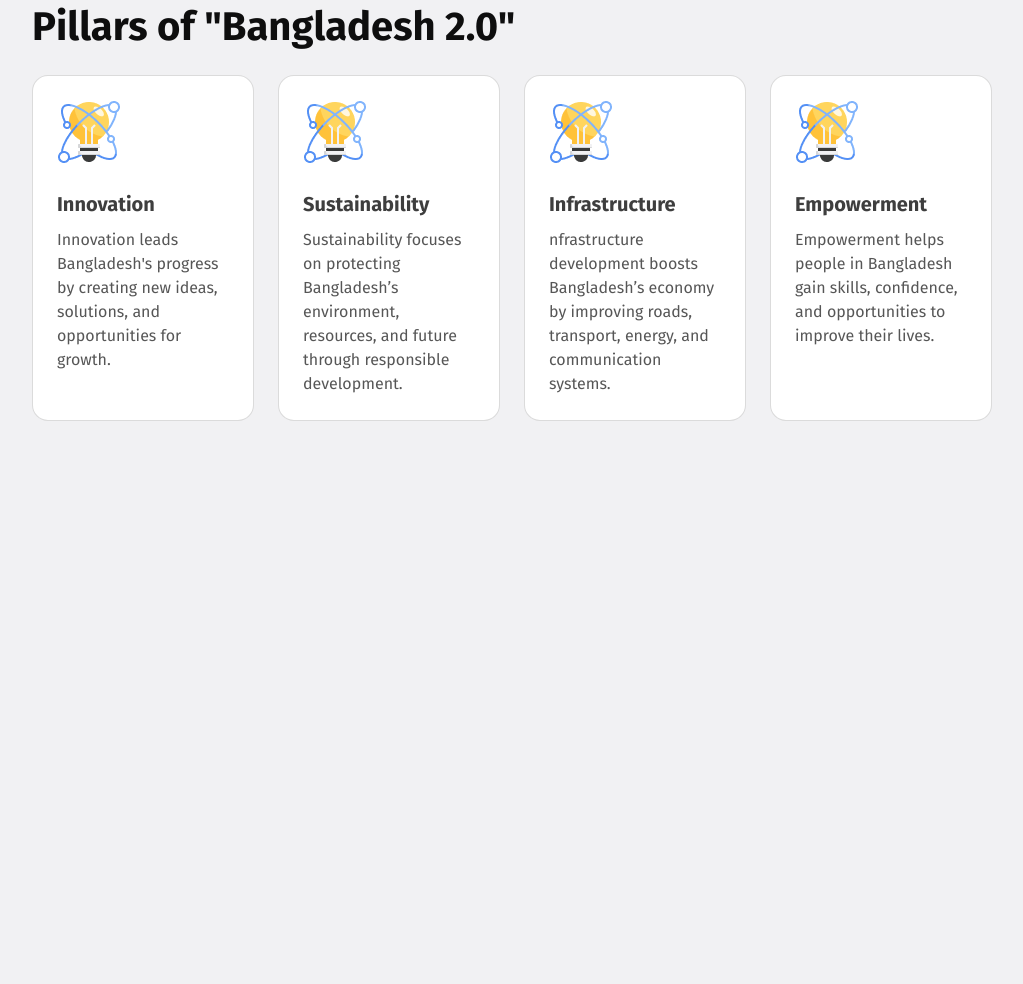
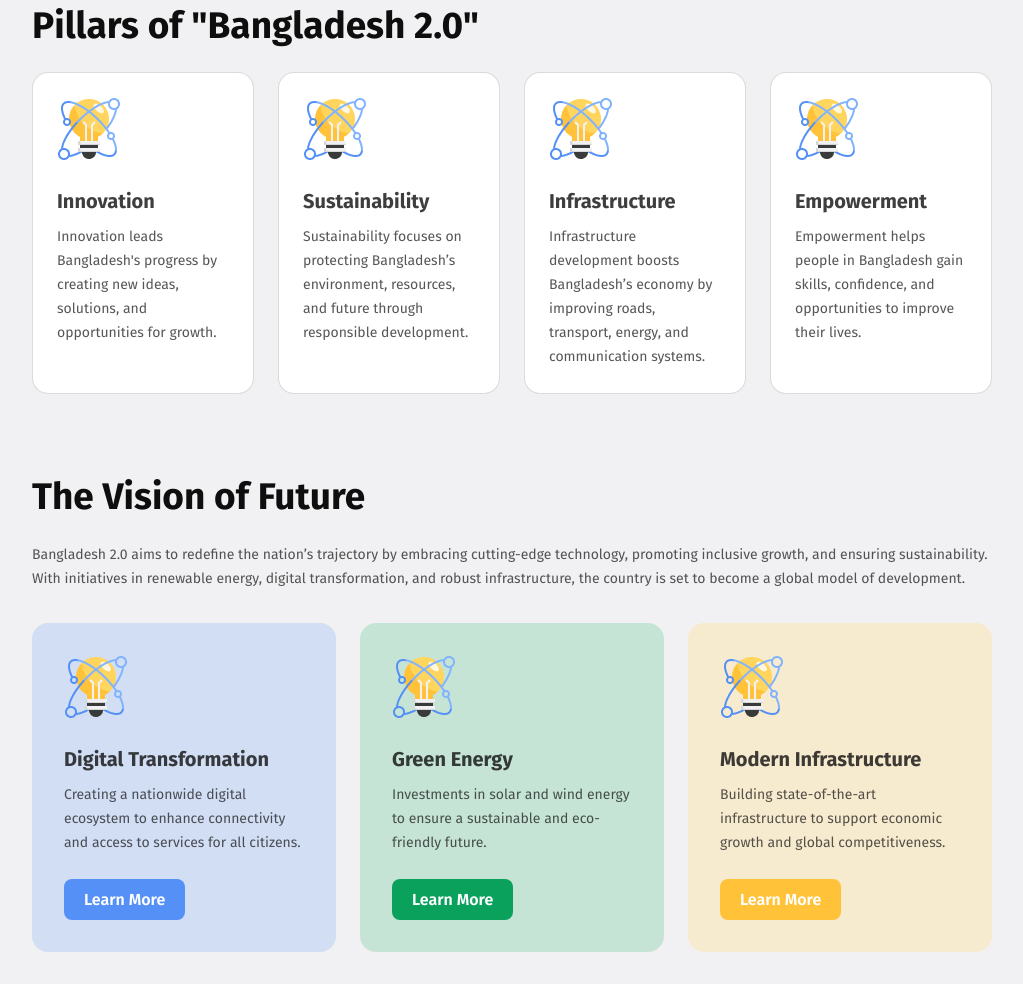
Before and after one commit to SayedSheikh/B11A1--assignment-1, a plain HTML site: page index.html in a window 1280 px wide. Shown: the part 828-1812 px from the top of the page, without its empty margins (128-1151 px from the left). Before the commit the page ends 1329 px from the top, so only its background shows below. Drawn offline with Linux system fonts and the light colour scheme.

Commit message:
vision part added

```diff
--- a/index.html
+++ b/index.html
@@ -59,8 +59,8 @@
             <img src="./assets/card-icon.png" alt="card image" />
             <h4 class="card-title">Infrastructure</h4>
             <p class="card-para">
-              nfrastructure development boosts Bangladesh’s economy by improving
-              roads, transport, energy, and communication systems.
+              Infrastructure development boosts Bangladesh’s economy by
+              improving roads, transport, energy, and communication systems.
             </p>
           </div>
 
@@ -74,6 +74,59 @@
           </div>
         </div>
       </section>
+      <section class="vision">
+        <h2 class="section-title">The Vision of Future</h2>
+        <p class="card-para">
+          Bangladesh 2.0 aims to redefine the nation’s trajectory by embracing
+          cutting-edge technology, promoting inclusive growth, and ensuring
+          sustainability. With initiatives in renewable energy, digital
+          transformation, and robust infrastructure, the country is set to
+          become a global model of development.
+        </p>
+        <div class="vision-cards">
+          <div class="vision-card bg-color-2">
+            <div>
+              <img src="./assets/card-icon.png" alt="card-icon" />
+              <h4 class="card-title">Digital Transformation</h4>
+              <p class="card-para">
+                Creating a nationwide digital ecosystem to enhance connectivity
+                and access to services for all citizens.
+              </p>
+            </div>
+            <div>
+              <button class="card-btn card-bg-1">Learn More</button>
+            </div>
+          </div>
+
+          <div class="vision-card bg-color-1">
+            <div>
+              <img src="./assets/card-icon.png" alt="card-icon" />
+              <h4 class="card-title">Green Energy</h4>
+              <p class="card-para">
+                Investments in solar and wind energy to ensure a sustainable and
+                eco-friendly future.
+              </p>
+            </div>
+            <div>
+              <button class="card-btn card-bg-2">Learn More</button>
+            </div>
+          </div>
+
+          <div class="vision-card bg-color-3">
+            <div>
+              <img src="./assets/card-icon.png" alt="card-icon" />
+              <h4 class="card-title">Modern Infrastructure</h4>
+              <p class="card-para">
+                Building state-of-the-art infrastructure to support economic
+                growth and global competitiveness.
+              </p>
+            </div>
+            <div>
+              <button class="card-btn card-bg-3">Learn More</button>
+            </div>
+          </div>
+        </div>
+      </section>
     </main>
     <footer></footer>
   </body>
--- a/style.css
+++ b/style.css
@@ -8,7 +8,7 @@
   text-align: center;
 }
 .bg-color-1 {
-  background-color: #006a50;
+  background-color: #c6e4d6;
 }
 .bg-color-2 {
   background: rgba(84, 144, 245, 0.2);
@@ -18,6 +18,15 @@
 }
 .bg-color-4 {
   background-color: #006a50;
+}
+.card-bg-1 {
+  background-color: #5490f5;
+}
+.card-bg-2 {
+  background-color: #09a15c;
+}
+.card-bg-3 {
+  background-color: #ffc239;
 }
 .fira-sans {
   font-family: "Fira Sans", serif;
@@ -47,16 +56,27 @@
 }
 .card-para {
   color: rgba(14, 14, 14, 0.7);
-  font-size: 16px;
+  font-size: 14px;
   font-weight: 400;
   line-height: 24px;
+  margin-bottom: 24px;
 }
 
 .section-title {
   color: #0e0e0e;
-  font-size: 40px;
+  font-size: 37px;
   font-weight: 700;
   margin-bottom: 24px;
+}
+.card-btn {
+  padding: 11px 20px;
+  border-radius: 8px;
+
+  color: #fff;
+  font-family: "Fira Sans";
+  font-size: 16px;
+  font-weight: 600;
+  border: none;
 }
 
 /* navbar style */
@@ -119,9 +139,24 @@ main {
 }
 .pillar-card {
   width: 250px;
-  padding: 24px;
+  padding: 24px 24px 0 24px;
   border-radius: 16px;
   border: 1px solid rgba(14, 14, 14, 0.15);
   background: #fff;
   margin-bottom: 80px;
 }
+
+/* vision style */
+.vision-cards {
+  margin: 32px 0;
+  display: flex;
+  gap: 24px;
+}
+.vision-card {
+  width: 345px;
+  padding: 32px;
+  border-radius: 16px;
+  display: flex;
+  flex-direction: column;
+  justify-content: space-between;
+}
```
